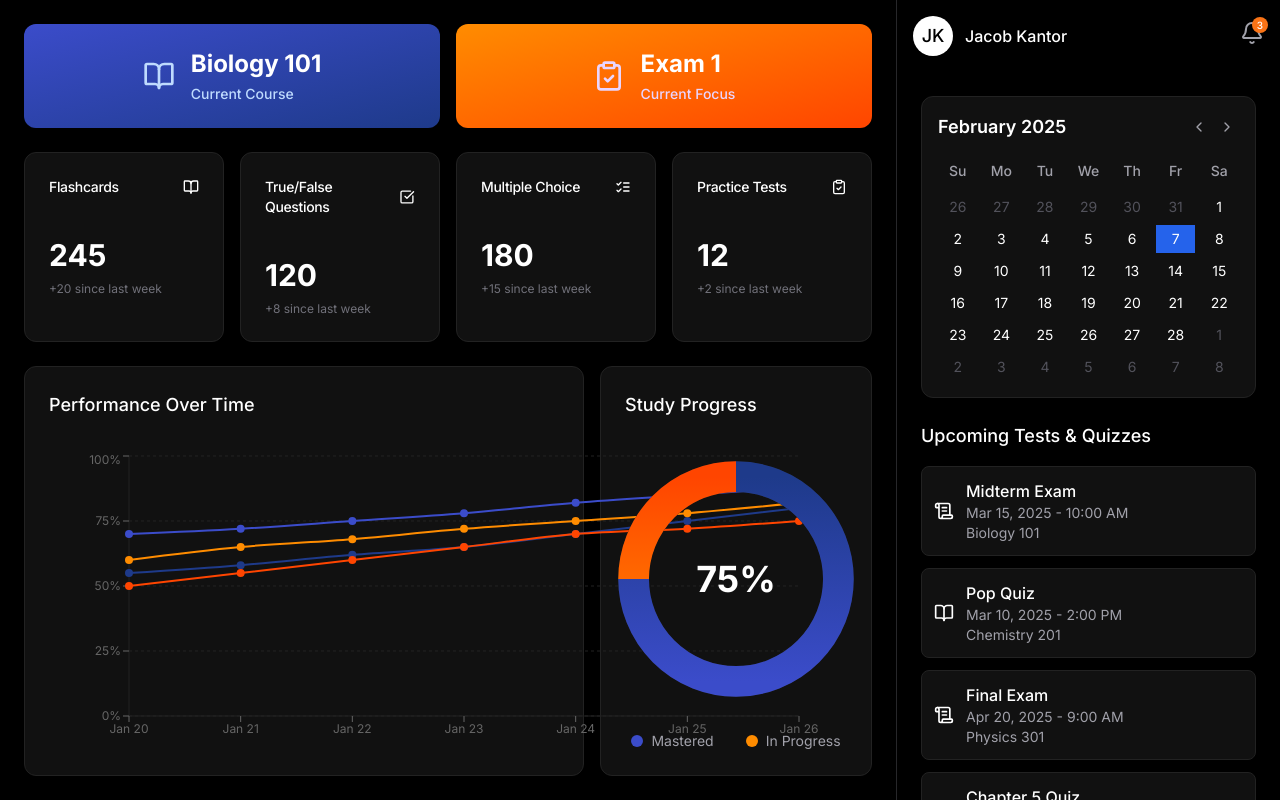
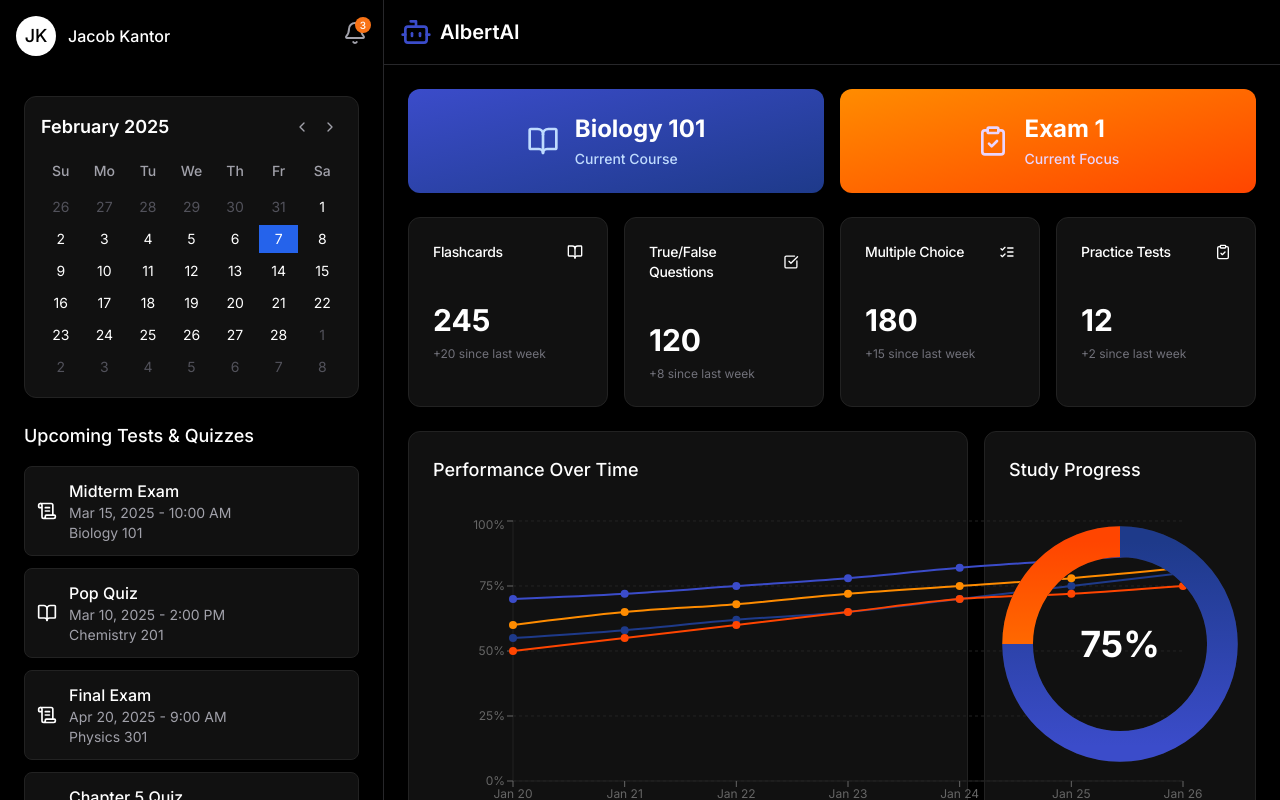
Before and after one commit to Shordore/AlbertAI, a Next.js app in the folder AlbertAI-Frontend/: page /student-dashboard in a window 1280 px wide. Shown: the top 800 px of the page. Built offline with nearby package versions, Linux system fonts and the light colour scheme.

Commit message:
Added albertai icon

```diff
--- a/AlbertAI-Frontend/app/student-dashboard/page.tsx
+++ b/AlbertAI-Frontend/app/student-dashboard/page.tsx
@@ -37,6 +37,7 @@
   ChevronUp,
   Settings,
   LogOut,
+  Bot,
 } from "lucide-react";
 import { Card, CardContent, CardHeader, CardTitle } from "@/components/ui/card";
 import { motion, AnimatePresence } from "framer-motion";
@@ -273,8 +274,113 @@
   return (
     <div className="min-h-screen bg-black">
       <div className="flex">
-        {/* Main Content */}
-        <div className="flex-1 p-6">
+        {/* Sidebar */}
+        <div className="w-96 border-r border-zinc-800 min-h-screen">
+          {/* Profile Section */}
+          <div className="p-4 flex items-center justify-between">
+            <DropdownMenu>
+              <DropdownMenuTrigger asChild>
+                <button className="flex items-center gap-3 hover:opacity-80 transition-opacity">
+                  <div className="w-10 h-10 rounded-full bg-white flex items-center justify-center">
+                    <span className="text-black font-medium text-lg">JK</span>
+                  </div>
+                  <span className="text-white font-medium">Jacob Kantor</span>
+                </button>
+              </DropdownMenuTrigger>
+              <DropdownMenuContent
+                align="start"
+                className="w-56 bg-[#111111] border border-[#222222] rounded-xl p-1"
+              >
+                <DropdownMenuItem className="flex items-center gap-2 p-3 text-white hover:text-white focus:text-white hover:bg-[#222222] focus:bg-[#222222] rounded-lg cursor-pointer">
+                  <Settings className="w-4 h-4" />
+                  <span>Settings</span>
+                </DropdownMenuItem>
+                <DropdownMenuItem
+                  className="flex items-center gap-2 p-3 text-white hover:text-white focus:text-white hover:bg-[#222222] focus:bg-[#222222] rounded-lg cursor-pointer"
+                  onSelect={handleSignOut}
+                >
+                  <LogOut className="w-4 h-4" />
+                  <span>Sign Out</span>
+                </DropdownMenuItem>
+              </DropdownMenuContent>
+            </DropdownMenu>
+            <div className="relative">
+              <DropdownMenu>
+                <DropdownMenuTrigger asChild>
+                  <button className="relative focus:outline-none">
+                    <Bell className="w-6 h-6 text-zinc-400 hover:text-zinc-300" />
+                    <span className="absolute -top-1 -right-1 w-4 h-4 bg-orange-500 rounded-full flex items-center justify-center">
+                      <span className="text-[10px] text-white font-medium">
+                        {notifications.length}
+                      </span>
+                    </span>
+                  </button>
+                </DropdownMenuTrigger>
+                <DropdownMenuContent
+                  align="end"
+                  className="w-80 bg-[#111111] border border-[#222222] rounded-xl"
+                >
+                  {notifications.map((notification, index) => (
+                    <DropdownMenuItem
+                      key={index}
+                      className="flex flex-col items-start p-4 hover:bg-white/5 focus:bg-white/5 rounded-lg m-1"
+                    >
+                      <div className="font-semibold text-white">
+                        {notification.subject}
+                      </div>
+                      <div className="text-sm text-zinc-400">
+                        {notification.sender}
+                      </div>
+                      <div className="text-sm text-zinc-300">
+                        {notification.message}
+                      </div>
+                    </DropdownMenuItem>
+                  ))}
+                </DropdownMenuContent>
+              </DropdownMenu>
+            </div>
+          </div>
+
+          <div className="p-6">
+            {/* Calendar */}
+            <div className="mb-6">
+              <CustomCalendar />
+            </div>
+
+            {/* Upcoming Tests */}
+            <div>
+              <h3 className="text-lg font-medium mb-4 text-white">
+                Upcoming Tests & Quizzes
+              </h3>
+              <div className="space-y-3">
+                {upcomingTests.map((test, index) => (
+                  <div
+                    key={index}
+                    className="flex items-center gap-3 p-3 rounded-[8px] bg-[#111111] border border-[#222222]"
+                  >
+                    {test.icon}
+                    <div>
+                      <h4 className="font-medium text-white">{test.title}</h4>
+                      <p className="text-sm text-zinc-400">{test.date}</p>
+                      <p className="text-sm text-zinc-400">{test.course}</p>
+                    </div>
+                  </div>
+                ))}
+              </div>
+            </div>
+          </div>
+        </div>
+
+        {/* Main Content Area */}
+        <div className="flex-1">
+          {/* Navbar */}
+          <div className="flex items-center gap-2 p-4 border-b border-zinc-800">
+            <Bot className="w-8 h-8 text-[#3B4CCA]" />
+            <span className="text-xl font-semibold text-white">AlbertAI</span>
+          </div>
+
+          {/* Dashboard Content */}
+          <div className="p-6">
             {/* Header */}
             <div className="flex gap-4 mb-6">
               <div className="flex-1">
@@ -310,7 +416,10 @@
                               initial={{ opacity: 0, y: -10 }}
                               animate={{ opacity: 1, y: 0 }}
                               exit={{ opacity: 0, y: 10 }}
-                            transition={{ duration: 0.2, delay: index * 0.05 }}
+                              transition={{
+                                duration: 0.2,
+                                delay: index * 0.05,
+                              }}
                             >
                               <DropdownMenuItem className="text-white hover:text-white focus:text-white hover:bg-[#3B4CCA]/20 focus:bg-[#3B4CCA]/20 rounded-xl m-1">
                                 {course}
@@ -370,7 +479,10 @@
                               initial={{ opacity: 0, y: -10 }}
                               animate={{ opacity: 1, y: 0 }}
                               exit={{ opacity: 0, y: 10 }}
-                            transition={{ duration: 0.2, delay: index * 0.05 }}
+                              transition={{
+                                duration: 0.2,
+                                delay: index * 0.05,
+                              }}
                             >
                               <DropdownMenuItem className="text-white hover:text-white focus:text-white hover:bg-[#FF8C00]/20 focus:bg-[#FF8C00]/20 rounded-xl m-1">
                                 {exam}
@@ -557,7 +669,10 @@
                           y2="0%"
                         >
                           <stop offset="0%" style={{ stopColor: "#3B4CCA" }} />
-                        <stop offset="100%" style={{ stopColor: "#1E3A8A" }} />
+                          <stop
+                            offset="100%"
+                            style={{ stopColor: "#1E3A8A" }}
+                          />
                         </linearGradient>
                         <linearGradient
                           id="progressGradient"
@@ -567,7 +682,10 @@
                           y2="0%"
                         >
                           <stop offset="0%" style={{ stopColor: "#FF8C00" }} />
-                        <stop offset="100%" style={{ stopColor: "#FF4500" }} />
+                          <stop
+                            offset="100%"
+                            style={{ stopColor: "#FF4500" }}
+                          />
                         </linearGradient>
                       </defs>
                       <circle
@@ -626,9 +744,14 @@
               <Table>
                 <TableHeader>
                   <TableRow className="hover:bg-transparent">
-                  <TableHead className="bg-[#111111]">Study Set Name</TableHead>
                     <TableHead className="bg-[#111111]">
-                    <SortButton columnKey="lastStudied" label="Last Studied" />
+                      Study Set Name
+                    </TableHead>
+                    <TableHead className="bg-[#111111]">
+                      <SortButton
+                        columnKey="lastStudied"
+                        label="Last Studied"
+                      />
                     </TableHead>
                     <TableHead className="bg-[#111111]">
                       <SortButton columnKey="score" label="Score" />
@@ -681,102 +804,6 @@
               </Table>
             </Card>
           </div>
-
-        {/* Sidebar */}
-        <div className="w-96 border-l border-zinc-800">
-          {/* Profile Section */}
-          <div className="p-4 flex items-center justify-between">
-            <DropdownMenu>
-              <DropdownMenuTrigger asChild>
-                <button className="flex items-center gap-3 hover:opacity-80 transition-opacity">
-                  <div className="w-10 h-10 rounded-full bg-white flex items-center justify-center">
-                    <span className="text-black font-medium text-lg">JK</span>
-                  </div>
-                  <span className="text-white font-medium">Jacob Kantor</span>
-                </button>
-              </DropdownMenuTrigger>
-              <DropdownMenuContent
-                align="start"
-                className="w-56 bg-[#111111] border border-[#222222] rounded-xl p-1"
-              >
-                <DropdownMenuItem className="flex items-center gap-2 p-3 text-white hover:text-white focus:text-white hover:bg-[#222222] focus:bg-[#222222] rounded-lg cursor-pointer">
-                  <Settings className="w-4 h-4" />
-                  <span>Settings</span>
-                </DropdownMenuItem>
-                <DropdownMenuItem
-                  className="flex items-center gap-2 p-3 text-white hover:text-white focus:text-white hover:bg-[#222222] focus:bg-[#222222] rounded-lg cursor-pointer"
-                  onSelect={handleSignOut}
-                >
-                  <LogOut className="w-4 h-4" />
-                  <span>Sign Out</span>
-                </DropdownMenuItem>
-              </DropdownMenuContent>
-            </DropdownMenu>
-            <div className="relative">
-              <DropdownMenu>
-                <DropdownMenuTrigger asChild>
-                  <button className="relative focus:outline-none">
-                    <Bell className="w-6 h-6 text-zinc-400 hover:text-zinc-300" />
-                    <span className="absolute -top-1 -right-1 w-4 h-4 bg-orange-500 rounded-full flex items-center justify-center">
-                      <span className="text-[10px] text-white font-medium">
-                        {notifications.length}
-                      </span>
-                    </span>
-                  </button>
-                </DropdownMenuTrigger>
-                <DropdownMenuContent
-                  align="end"
-                  className="w-80 bg-[#111111] border border-[#222222] rounded-xl"
-                >
-                  {notifications.map((notification, index) => (
-                    <DropdownMenuItem
-                      key={index}
-                      className="flex flex-col items-start p-4 hover:bg-white/5 focus:bg-white/5 rounded-lg m-1"
-                    >
-                      <div className="font-semibold text-white">
-                        {notification.subject}
-                      </div>
-                      <div className="text-sm text-zinc-400">
-                        {notification.sender}
-                      </div>
-                      <div className="text-sm text-zinc-300">
-                        {notification.message}
-                      </div>
-                    </DropdownMenuItem>
-                  ))}
-                </DropdownMenuContent>
-              </DropdownMenu>
-            </div>
-          </div>
-
-          <div className="p-6">
-            {/* Calendar */}
-            <div className="mb-6">
-              <CustomCalendar />
-            </div>
-
-            {/* Upcoming Tests */}
-            <div>
-              <h3 className="text-lg font-medium mb-4 text-white">
-                Upcoming Tests & Quizzes
-              </h3>
-              <div className="space-y-3">
-                {upcomingTests.map((test, index) => (
-                  <div
-                    key={index}
-                    className="flex items-center gap-3 p-3 rounded-[8px] bg-[#111111] border border-[#222222]"
-                  >
-                    {test.icon}
-                    <div>
-                      <h4 className="font-medium text-white">{test.title}</h4>
-                      <p className="text-sm text-zinc-400">{test.date}</p>
-                      <p className="text-sm text-zinc-400">{test.course}</p>
-                    </div>
-                  </div>
-                ))}
-              </div>
-            </div>
-          </div>
         </div>
       </div>
 
```
Lines whose indentation alone changed are shown as unchanged.
